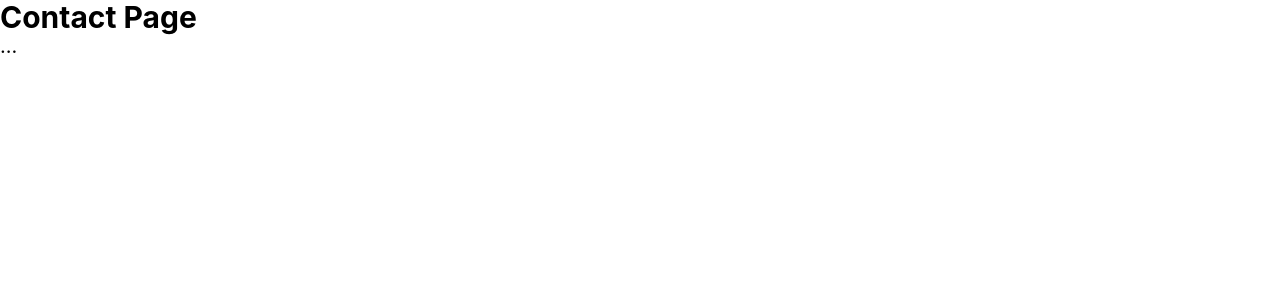
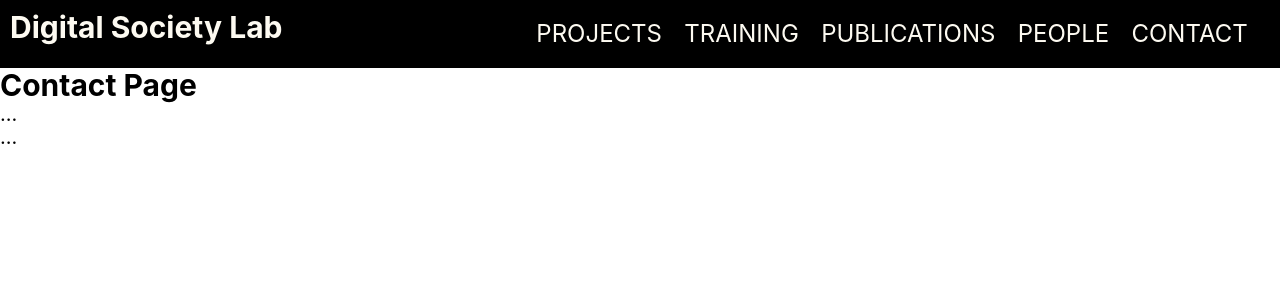
Before and after one commit to DSL-Project/dsl-project, a React (Create React App) app: page /contact in a window 1280 px wide. Shown: the top 300 px of the page. Built offline with nearby package versions, Linux system fonts and the light colour scheme.

Commit message:
created header and a href links need to be updated

```diff
--- a/src/App.scss
+++ b/src/App.scss
@@ -1,4 +1,5 @@
 // *Setup Imports
-@import './styles/setup.scss';
-@import './styles/variables.scss';
-@import './styles/basestyle.scss';
+@import "./styles/setup.scss";
+@import "./styles/variables.scss";
+@import "./styles/basestyle.scss";
+@import "./styles/header.scss";
--- /dev/null
+++ b/src/components/Header/Header.js
@@ -0,0 +1,30 @@
+import React from "react";
+
+const Header = () => {
+  return (
+    <div className="header">
+      <div className="logo">Digital Society Lab</div>
+      <nav className="nav-bar">
+        <ul>
+          <li>
+            <a href="http://trybut.fail/dsl/research">PROJECTS</a>
+          </li>
+          <li>
+            <a href="http://trybut.fail/dsl/traing">TRAINING</a>
+          </li>
+          <li>
+            <a href="http://trybut.fail/dsl/publications">PUBLICATIONS</a>
+          </li>
+          <li>
+            <a href="http://trybut.fail/dsl/people">PEOPLE</a>
+          </li>
+          <li>
+            <a href="http://trybut.fail/dsl/contact">CONTACT</a>
+          </li>
+        </ul>
+      </nav>
+    </div>
+  );
+};
+
+export default Header;
--- /dev/null
+++ b/src/components/Header/index.js
@@ -0,0 +1,6 @@
+/*
+  Forward all exports.
+*/
+
+export * from "./Header";
+export { default } from "./Header";
--- a/src/pages/Contact/Contact.js
+++ b/src/pages/Contact/Contact.js
@@ -1,9 +1,13 @@
+import Header from "../../components/Header/Header";
+import Footer from "../../components/Footer";
 function Contact() {
   return (
     <div>
+      <Header />
       <h2>Contact Page</h2>
+      <Footer />
     </div>
-  )
+  );
 }
 
 export default Contact;
--- /dev/null
+++ b/src/styles/header.scss
@@ -0,0 +1,26 @@
+.header {
+  padding: 10px;
+  background-color: $main-black;
+  color: $font-white;
+  display: flex;
+  justify-content: space-between;
+}
+
+.logo {
+  width: 40%;
+  font-weight: bold;
+  font-size: 1.5rem;
+}
+
+.nav-bar {
+  width: 60%;
+}
+.nav-bar ul {
+  display: flex;
+  justify-content: space-evenly;
+}
+
+.nav-bar ul li {
+  line-height: 2;
+  font-size: 1.2rem;
+}
```
